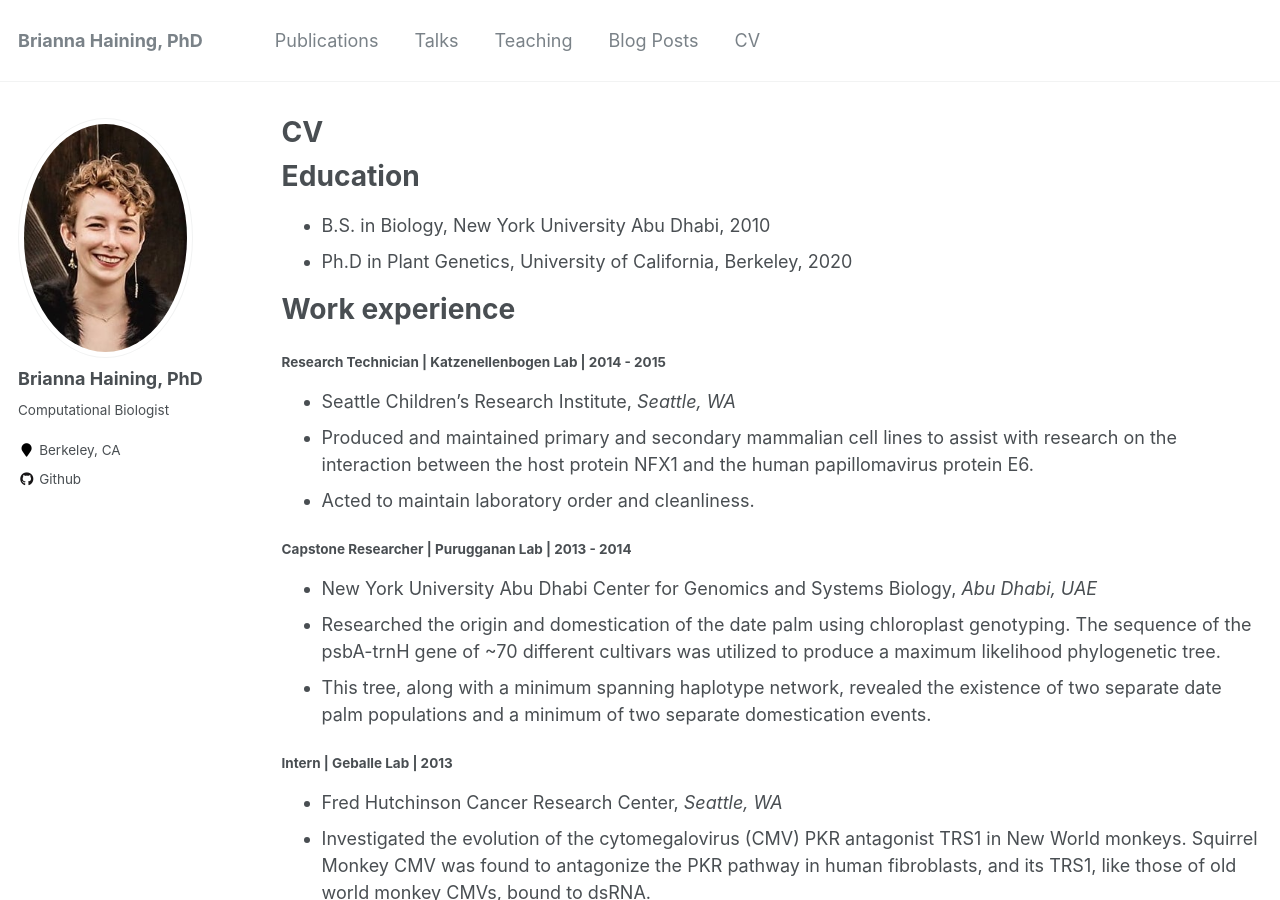
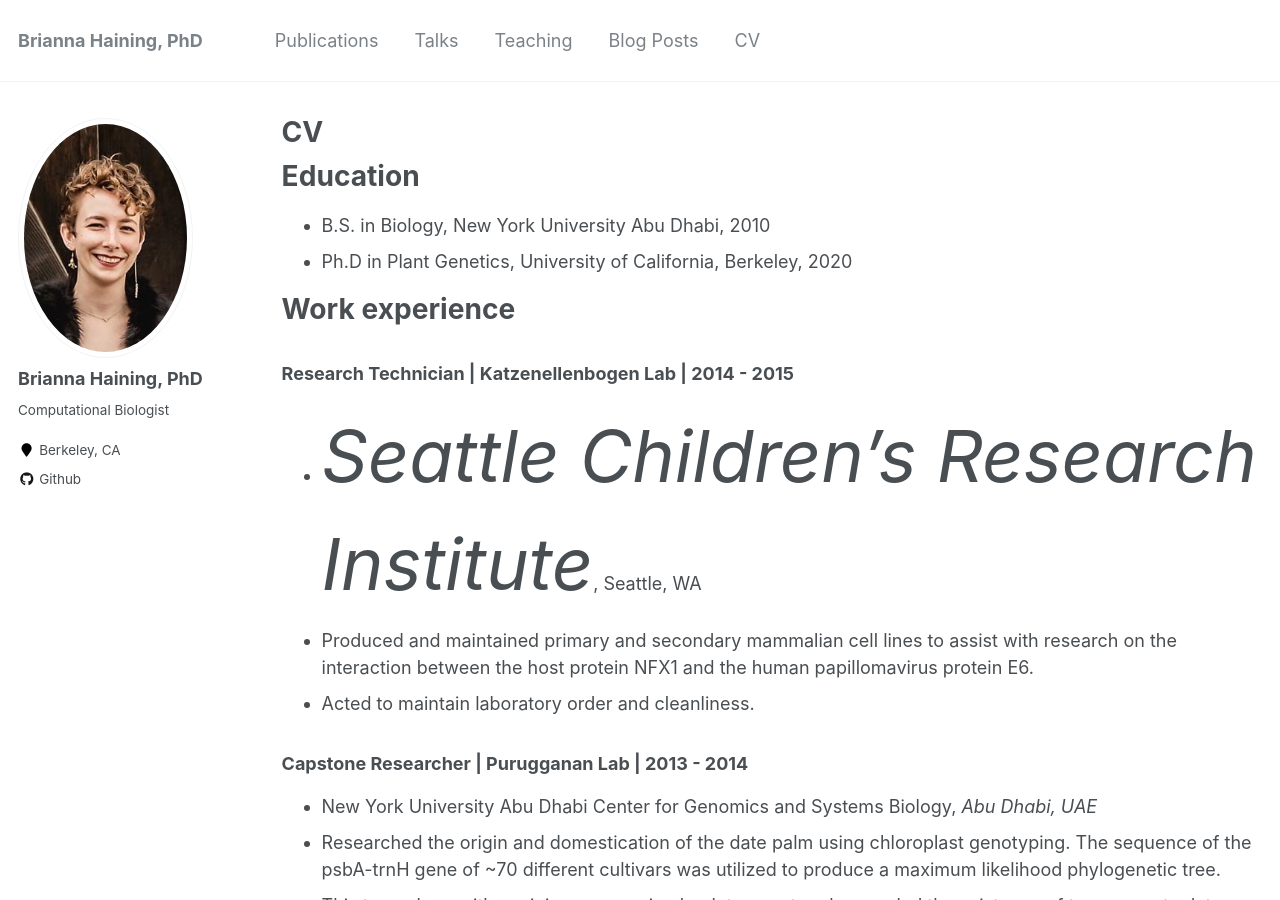
Before and after one commit to haining-b/haining-b.github.io, a Jekyll site: the page built from _pages/cv.md, in a window 1280 px wide and 900 px high. Built offline with Jekyll 4.4.1, drawn with Linux system fonts in a browser that asks for light colours.

Commit message:
Update cv.md

```diff
--- a/_pages/cv.md
+++ b/_pages/cv.md
@@ -17,21 +17,21 @@ Education
 Work experience
 ======
 
-#### Research Technician | Katzenellenbogen Lab | 2014 - 2015
-  * Seattle Children's Research Institute, <i>Seattle, WA</i>
+### Research Technician | Katzenellenbogen Lab | 2014 - 2015
+  * <span style="font-size:4em; font-style:italic">Seattle Children's Research Institute</span>, Seattle, WA
   *  Produced and maintained primary and secondary mammalian cell lines to assist with research on the interaction between the host protein NFX1 and the human papillomavirus protein E6.
   *  Acted to maintain laboratory order and cleanliness.
 
-#### Capstone Researcher | Purugganan Lab | 2013 - 2014
+### Capstone Researcher | Purugganan Lab | 2013 - 2014
   * New York University Abu Dhabi Center for Genomics and Systems Biology, <i>Abu Dhabi, UAE</i>
   * Researched the origin and domestication of the date palm using chloroplast genotyping. The sequence of the psbA-trnH gene of ~70 different cultivars was utilized to produce a maximum likelihood phylogenetic tree.
   * This tree, along with a minimum spanning haplotype network, revealed the existence of two separate date palm populations and a minimum of two separate domestication events.
 
-#### Intern | Geballe Lab | 2013
+### Intern | Geballe Lab | 2013
   * Fred Hutchinson Cancer Research Center, <i>Seattle, WA</i>
   * Investigated the evolution of the cytomegalovirus (CMV) PKR antagonist TRS1 in New World monkeys. Squirrel Monkey CMV was found to antagonize the PKR pathway in human fibroblasts, and its TRS1, like those of old world monkey CMVs, bound to dsRNA.
 
-#### Intern | Desplan Lab | 2012
+### Intern | Desplan Lab | 2012
   * New York University Center for Genomics and Systems Biology, <i>New York, NY</i>
   * Investigated the developmental patterning of the jewel wasp, <i>Nasonia vitripennis</i> using RNAi and confocal microscopy.
 
```
